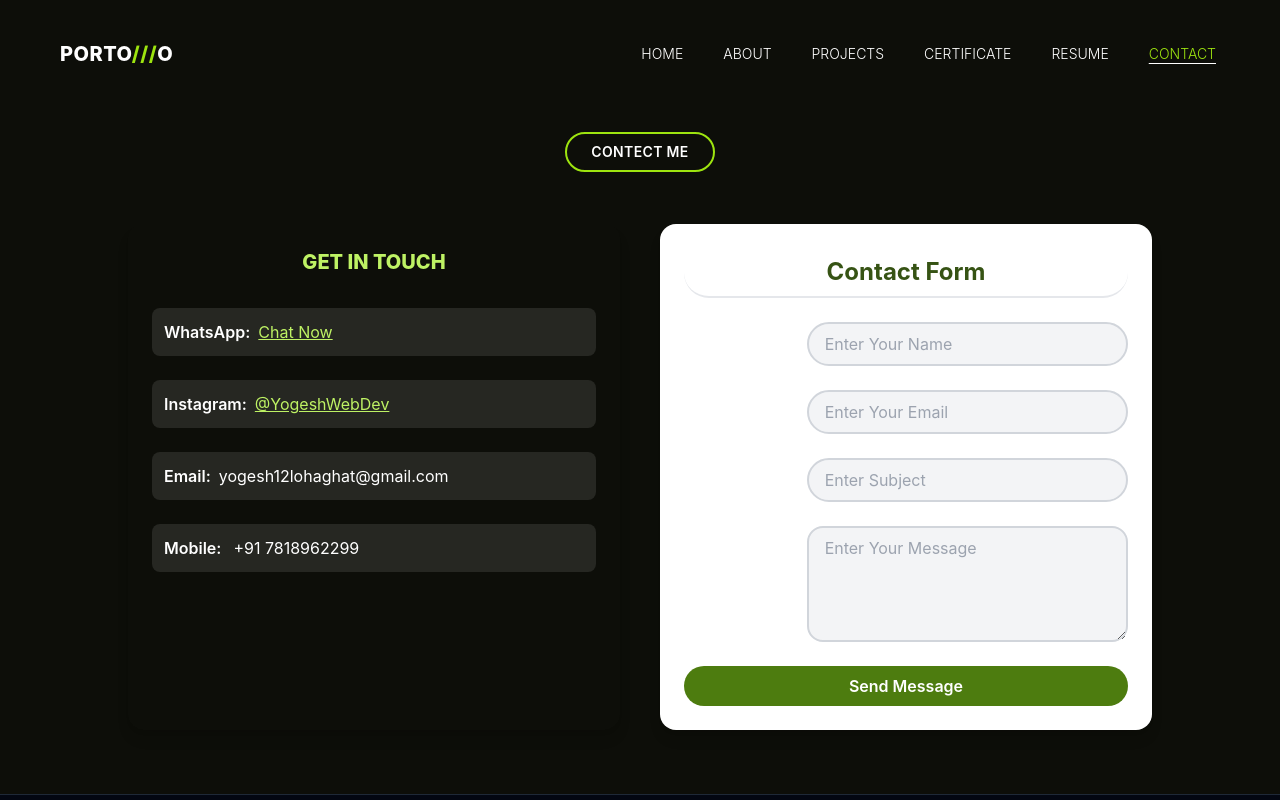
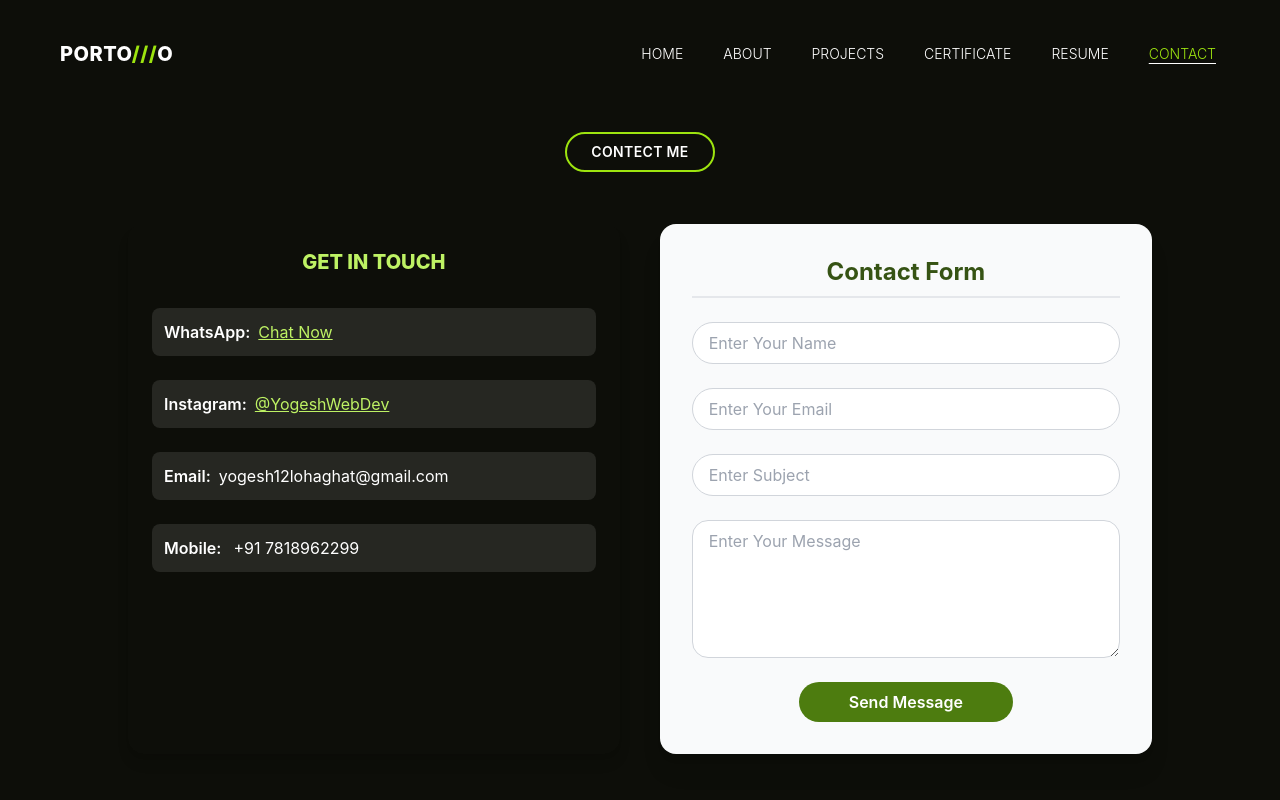
Before and after one commit to YogeshKumar2309/Portfolio, a React (Vite) app in the folder client/: page /contact in a window 1280 px wide. Shown: the top 800 px of the page. Built offline with nearby package versions, Linux system fonts and the light colour scheme.

Commit message:
completed version 1.0

```diff
--- a/client/src/pages/contact/Contact.jsx
+++ b/client/src/pages/contact/Contact.jsx
@@ -1,52 +1,43 @@
 import React from "react";
 import Layout from "../../componets/contact/Layout";
 import { useState } from "react";
-
-
+import { useForm } from "react-hook-form";
 
 const Contact = () => {
-  const [formData, setFormData] = useState({
-    name: "",
-    email: "",
-    subject: "",
-    message: "",
-  });
+  const [loading, setLoading] = useState(false);
 
-  const handleOnSubmit = async (e) => {
-    e.preventDefault();
-    const form = e.target;
-    const name = form.name.value;
-    const email = form.email.value;
-    const subject = form.subject.value;
-    const message = form.message.value;
-    setFormData({
-      name,
-      email,
-      subject,
-      message,
-    });
+  const {
+    register,
+    handleSubmit,
+    reset,
+    formState: { errors },
+  } = useForm();
 
-    console.log(formData);
+  const onSubmit = async (data) => {
+    setLoading(true);
 
+    try {
+      const res = await fetch("/api/contact", {
+        method: "POST",
+        headers: {
+          "Content-Type": "application/json",
+        },
+        body: JSON.stringify(data),
+      });
 
-
-      const res = await fetch("/api/contact", {
-      method: "POST",
-      headers: {
-        "content-type": "application/json",
-      },
-      body: JSON.stringify(formData),
-    })
-      // .then((res) => res.json())
-      // .then((data) => {
-      //   console.log(data);
-      // });
-
-
+      if (res.ok) {
+        const result = await res.json();
+        console.log("Server response", result);
+        reset(data);
+        setLoading(false);
+        alert("Message send successfully!");
+      }
+    } catch (error) {
+      console.log(error);
+      setLoading(flase);
+      alert("Failed to send message ! Try again");
+    }
   };
-
-
-
 
   return (
     <Layout>
@@ -97,77 +88,97 @@ const Contact = () => {
         </div>
 
         {/* RIGHT SIDE: Contact Form */}
-        <div className="right md:w-1/2 bg-white dark:bg-gray-900 p-6 rounded-2xl shadow-lg">
-          <form className="space-y-6" onSubmit={handleOnSubmit}>
-            <div className="w-full rounded-full py-2 text-center font-bold text-2xl text-lime-900 dark:text-lime-400 border-b-2 mb-4">
+        <div className="right md:w-1/2 bg-gray-50 dark:bg-gray-800 p-8 rounded-2xl shadow-xl">
+          <form className="space-y-6" onSubmit={handleSubmit(onSubmit)}>
+            <div className="w-full text-center font-bold text-2xl text-lime-900 dark:text-lime-400 border-b-2 pb-2 mb-6">
               Contact Form
             </div>
 
             {/* Name */}
-            <div className="flex flex-col md:flex-row items-center gap-4">
-              <label htmlFor="name" className="w-full md:w-1/4 font-medium">
-                Name:
-              </label>
+            <div className="flex flex-col gap-2">
+
               <input
+                {...register("name", { required: "Name is required" })}
                 type="text"
                 id="name"
                 name="name"
                 placeholder="Enter Your Name"
-                className="bg-gray-100 dark:bg-black text-gray-900 dark:text-white border-2 border-gray-300 dark:border-gray-600 w-full md:w-3/4 rounded-full py-2 px-4 outline-none focus:border-lime-500 transition"
+                className="bg-white dark:bg-gray-700 text-gray-900 dark:text-white border border-gray-300 dark:border-gray-600 w-full rounded-full py-2 px-4 outline-none focus:border-lime-500 focus:ring-1 focus:ring-lime-500 transition"
               />
+              {errors.name && (
+                <p className="text-red-500 text-sm mt-1">
+                  {errors.name.message}
+                </p>
+              )}
             </div>
 
             {/* Email */}
-            <div className="flex flex-col md:flex-row items-center gap-4">
-              <label htmlFor="email" className="w-full md:w-1/4 font-medium">
-                Email:
-              </label>
+            <div className="flex flex-col gap-2">
+
               <input
+                {...register("email", {
+                  required: "Email is required",
+                  pattern: {
+                    value: /^\S+@\S+$/i,
+                    message: "Invalid email address",
+                  },
+                })}
                 type="email"
                 id="email"
                 name="email"
                 placeholder="Enter Your Email"
-                className="bg-gray-100 dark:bg-black text-gray-900 dark:text-white border-2 border-gray-300 dark:border-gray-600 w-full md:w-3/4 rounded-full py-2 px-4 outline-none focus:border-lime-500 transition"
+                className="bg-white dark:bg-gray-700 text-gray-900 dark:text-white border border-gray-300 dark:border-gray-600 w-full rounded-full py-2 px-4 outline-none focus:border-lime-500 focus:ring-1 focus:ring-lime-500 transition"
               />
+              {errors.email && (
+                <p className="text-red-500 text-sm mt-1">
+                  {errors.email.message}
+                </p>
+              )}
             </div>
 
             {/* Subject */}
-            <div className="flex flex-col md:flex-row items-center gap-4">
-              <label htmlFor="subject" className="w-full md:w-1/4 font-medium">
-                Subject:
-              </label>
+            <div className="flex flex-col gap-2">
+
               <input
+                {...register("subject", { required: "Subject is required" })}
                 type="text"
                 id="subject"
                 name="subject"
                 placeholder="Enter Subject"
-                className="bg-gray-100 dark:bg-black text-gray-900 dark:text-white border-2 border-gray-300 dark:border-gray-600 w-full md:w-3/4 rounded-full py-2 px-4 outline-none focus:border-lime-500 transition"
+                className="bg-white dark:bg-gray-700 text-gray-900 dark:text-white border border-gray-300 dark:border-gray-600 w-full rounded-full py-2 px-4 outline-none focus:border-lime-500 focus:ring-1 focus:ring-lime-500 transition"
               />
+              {errors.subject && (
+                <p className="text-red-500 text-sm mt-1">
+                  {errors.subject.message}
+                </p>
+              )}
             </div>
 
             {/* Message */}
-            <div className="flex flex-col md:flex-row items-start gap-4">
-              <label
-                htmlFor="message"
-                className="w-full md:w-1/4 font-medium mt-2"
-              >
-                Message:
-              </label>
+            <div className="flex flex-col gap-2">
+
               <textarea
+                {...register("message", { required: "Message is required" })}
                 id="message"
                 name="message"
                 placeholder="Enter Your Message"
-                className="bg-gray-100 dark:bg-black text-gray-900 dark:text-white border-2 border-gray-300 dark:border-gray-600 w-full md:w-3/4 rounded-2xl py-2 px-4 outline-none focus:border-lime-500 transition"
-                rows="4"
+                rows="5"
+                className="bg-white dark:bg-gray-700 text-gray-900 dark:text-white border border-gray-300 dark:border-gray-600 w-full rounded-2xl py-2 px-4 outline-none focus:border-lime-500 focus:ring-1 focus:ring-lime-500 transition"
               ></textarea>
+              {errors.message && (
+                <p className="text-red-500 text-sm mt-1">
+                  {errors.message.message}
+                </p>
+              )}
             </div>
 
             {/* Submit Button */}
             <div className="flex justify-center">
               <input
+                disabled={loading}
                 type="submit"
-                value="Send Message"
-                className="bg-lime-700 text-white font-semibold w-full rounded-full py-2 hover:bg-lime-500 hover:shadow-lg hover:shadow-lime-500/50 cursor-pointer transition"
+                value={loading ? "Sending..." : "Send Message"}
+                className="bg-lime-700 text-white font-semibold w-full md:w-1/2 rounded-full py-2 hover:bg-lime-500 hover:shadow-lg hover:shadow-lime-500/50 cursor-pointer transition"
               />
             </div>
           </form>
```
Also changed, not shown: 1 other file (tests, documents, lock files or other folders).
